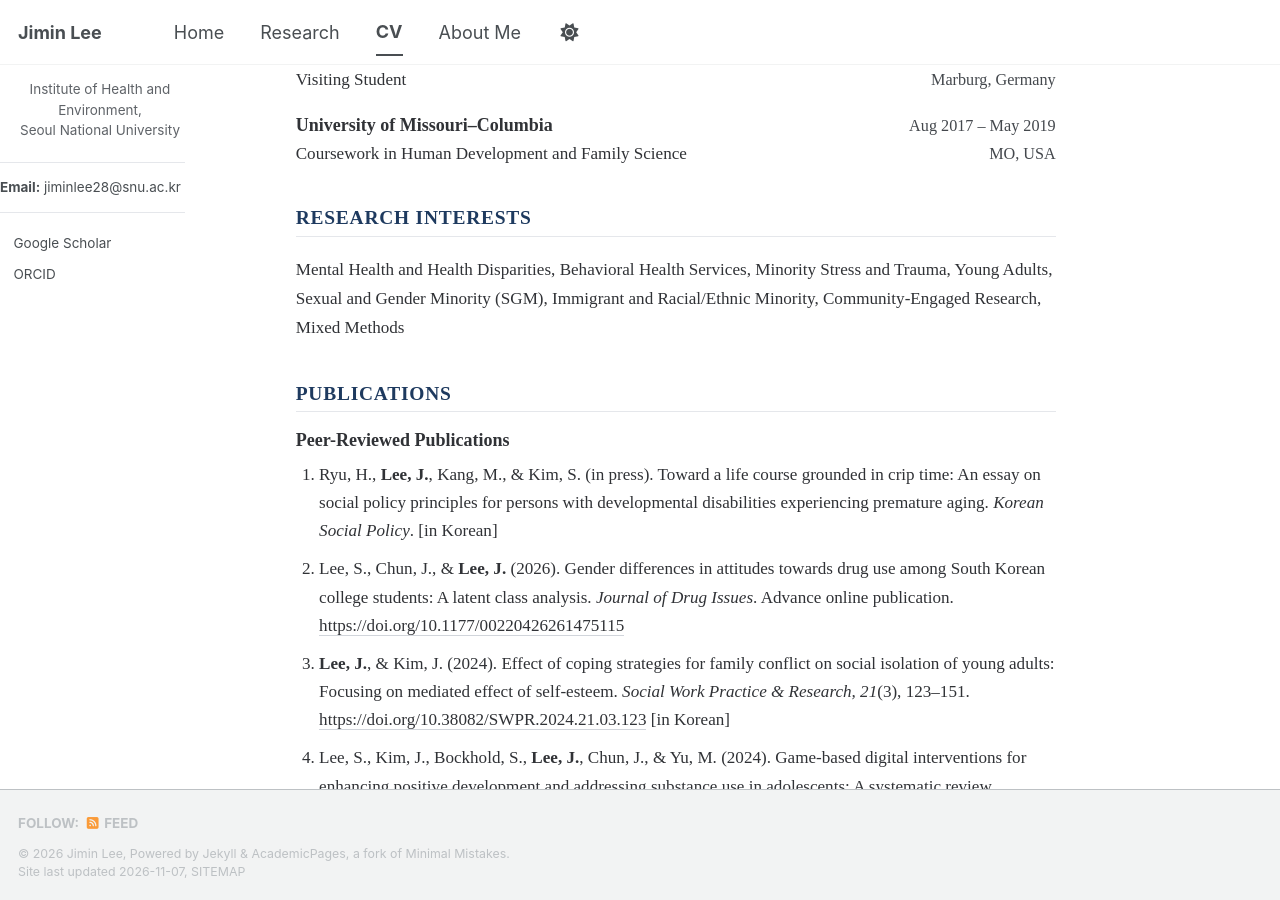
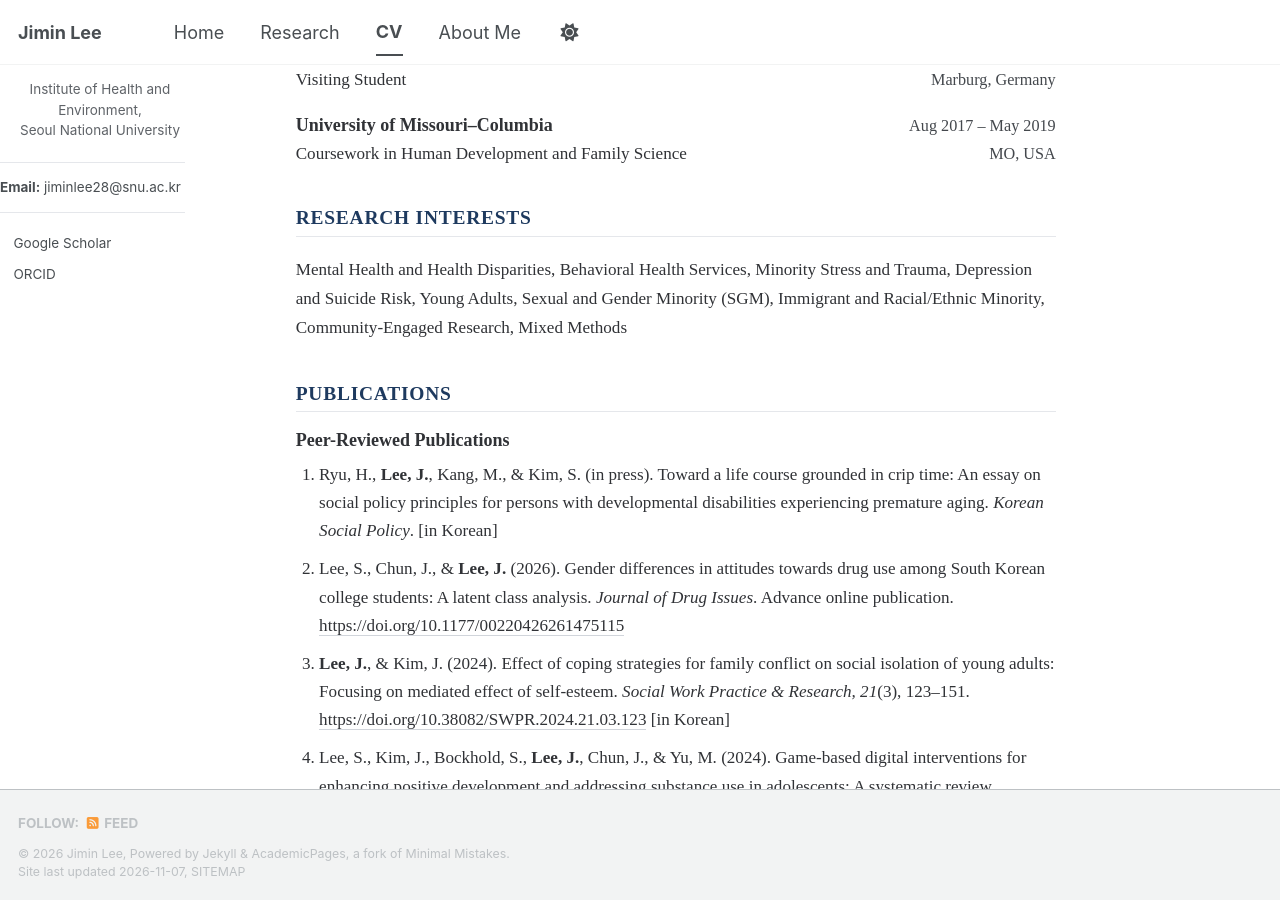
Before and after one commit to jiminlee-research/jiminlee-research.github.io, a Jekyll site: the page built from _pages/cv.md, in a window 1280 px wide and 900 px high, scrolled down 363 px. Built offline with Jekyll 4.4.1, drawn with Linux system fonts in a browser that asks for light colours; a style sheet for code colours, icons or effects is not loaded.

Commit message:
Add depression and suicide risk to CV research interests
Co-Authored-By: Claude Opus 5.5 <noreply@anthropic.com>
Claude-Session: https://claude.ai/code/session_01PcjxNfDHwsJtJ6agebrJHV

```diff
--- a/_pages/cv.md
+++ b/_pages/cv.md
@@ -42,7 +42,7 @@ author_profile: true
 <div class="cv-entry"><div class="cv-row"><span class="cv-title">University of Missouri–Columbia</span><span class="cv-date">Aug 2017 – May 2019</span></div><div class="cv-row cv-sub"><span>Coursework in Human Development and Family Science</span><span class="cv-place">MO, USA</span></div></div>
 
 <h2 class="cv-h">Research Interests</h2>
-<p class="cv-plain">Mental Health and Health Disparities, Behavioral Health Services, Minority Stress and Trauma, Young Adults, Sexual and Gender Minority (SGM), Immigrant and Racial/Ethnic Minority, Community-Engaged Research, Mixed Methods</p>
+<p class="cv-plain">Mental Health and Health Disparities, Behavioral Health Services, Minority Stress and Trauma, Depression and Suicide Risk, Young Adults, Sexual and Gender Minority (SGM), Immigrant and Racial/Ethnic Minority, Community-Engaged Research, Mixed Methods</p>
 
 <h2 class="cv-h">Publications</h2>
 <h3 class="cv-h3">Peer-Reviewed Publications</h3>
```
